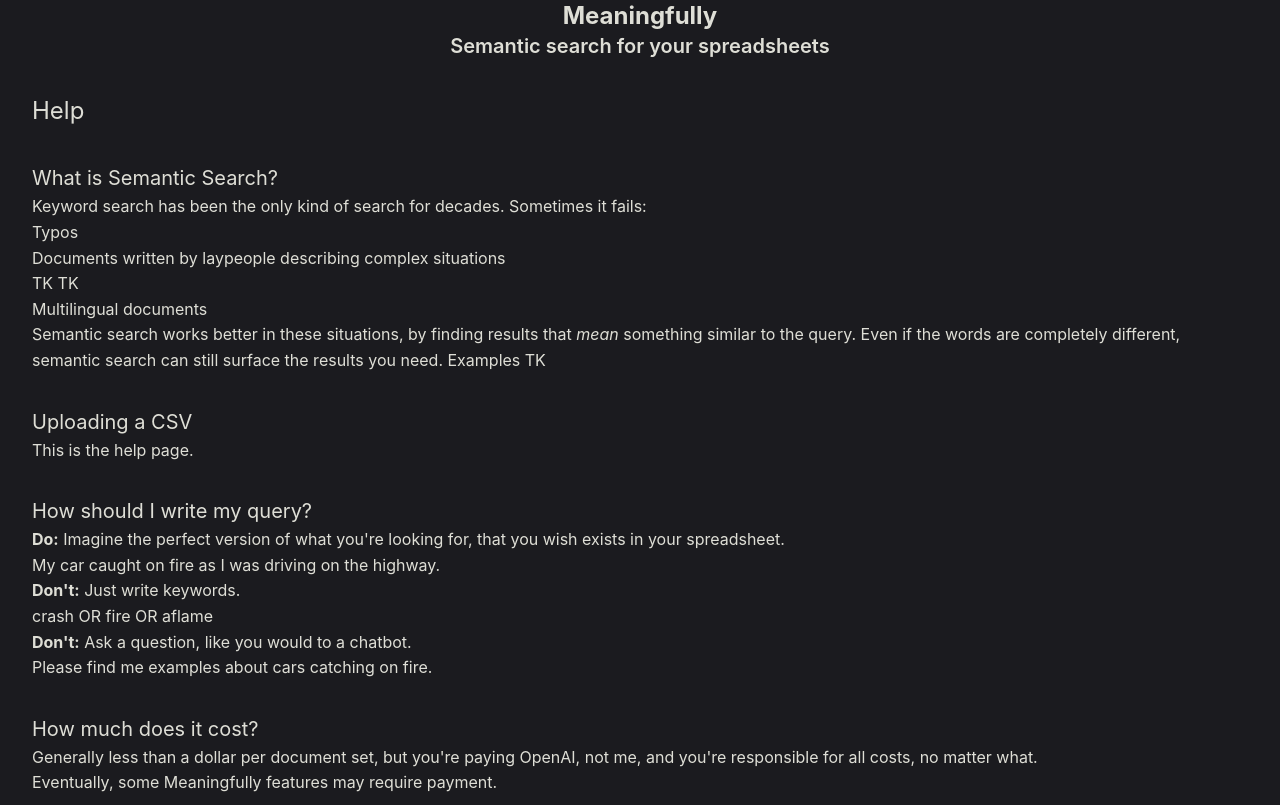
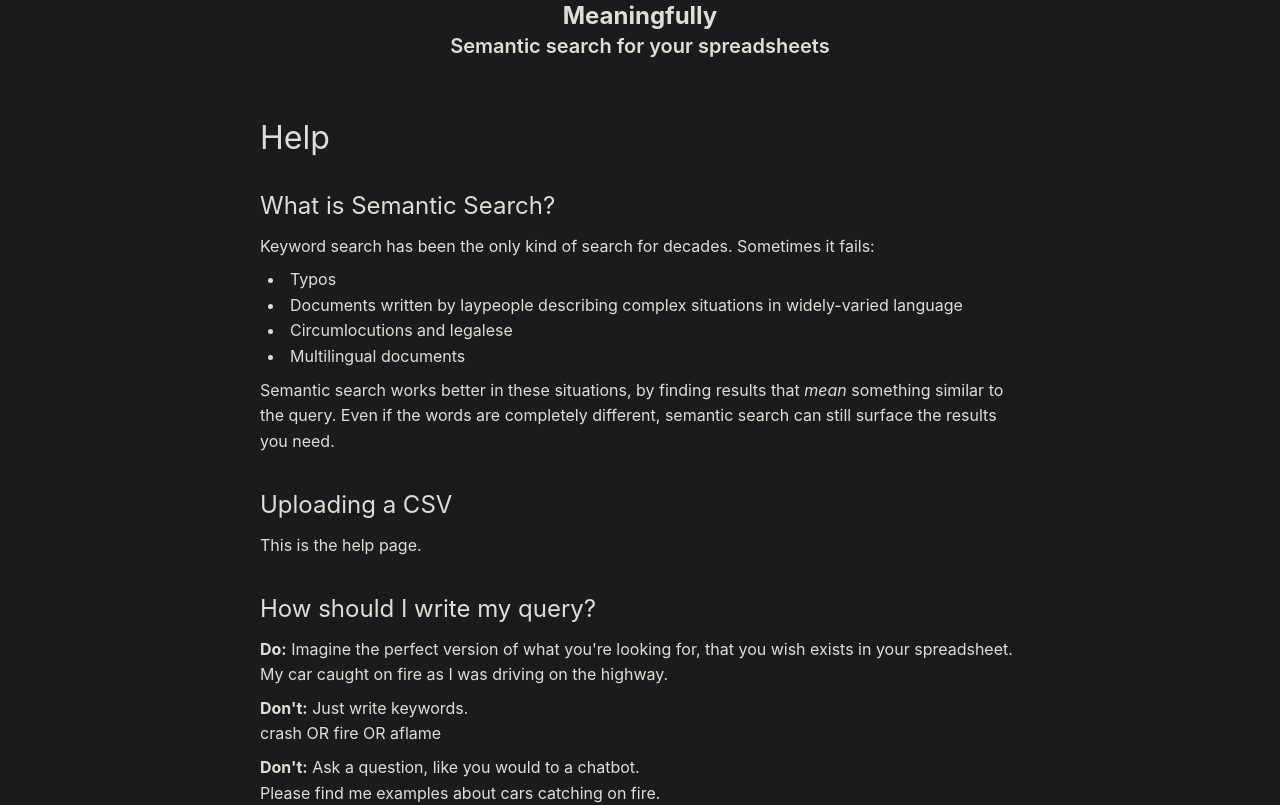
Before and after one commit to jeremybmerrill/meaningfully, a Svelte app: page /help in a window 1280 px wide. Shown: the top 805 px of the page. Built offline with nearby package versions, Linux system fonts and the light colour scheme.

Commit message:
cleanup on help page

```diff
--- a/src/renderer/src/App.svelte
+++ b/src/renderer/src/App.svelte
@@ -4,8 +4,10 @@
   import FrontPage from './components/FrontPage.svelte'
   import ApiKeyPage from './components/ApiKeyPage.svelte'
   import HelpPage from './components/HelpPage.svelte'
+  import ApiKeyStatus from './components/ApiKeyStatus.svelte'
 //  import electronLogo from './assets/electron.svg'
 
+  let apiKeyStatus: ApiKeyStatus;
 </script>
 
 <!-- <img alt="logo" class="logo" src={electronLogo} /> -->
@@ -20,6 +22,8 @@
   <h2 class="text-xl font-semibold">
     Semantic search for your spreadsheets
   </h2>
+
+  <ApiKeyStatus bind:this={apiKeyStatus} on:settings-updated={() => apiKeyStatus.getSettings() } />
 
   <main class="container mx-auto px-4 py-8">
     <Route path="/" component={FrontPage} />
--- /dev/null
+++ b/src/renderer/src/components/ApiKeyStatus.svelte
@@ -0,0 +1,54 @@
+<script lang="ts">
+    import { onMount } from 'svelte';
+    import { Link } from 'svelte-routing'
+
+    let openAIKey: string = null;
+    let oLlamaModelType: string = null;
+    let oLlamaBaseURL: string = null;
+
+    $: noValidApiKeysSet = false;
+    const getSettings = async () => {
+        try {
+            const settings = await window.api.getSettings();
+            openAIKey = settings.openAIKey;
+            oLlamaModelType = settings.oLlamaModelType;
+            oLlamaBaseURL = settings.oLlamaBaseURL;
+            noValidApiKeysSet = !settings.openAIKey && !(settings.oLlamaModelType && settings.oLlamaBaseURL);
+        } catch (error) {
+            console.error('Error fetching settings:', error);
+        }
+    };
+
+    onMount(() => {
+        getSettings();
+    });
+</script>
+
+{#if noValidApiKeysSet }
+    <div class="alert alert-warning">
+        <p>No OpenAI API key is set. Please <Link to="/settings" class="text-blue text-decoration-line"><span class="text-blue text-decoration-line">add one</span></Link> (or details for another provider) in order to use Meaningfully.</p>
+    </div>
+{/if}
+
+
+<style>
+.alert {
+    padding: 10px;
+    background-color: #f8d7da;
+    color: #721c24;
+    border: 1px solid #f5c6cb;
+    border-radius: 5px;
+    margin-top: 20px;
+}
+.alert-warning {
+    background-color: #fff3cd;
+    color: #856404;
+    border-color: #ffeeba;
+}
+.alert :global(a) , .alert-warning :global(a) { /* hack */
+    color: #0d6efd;
+    text-decoration: underline;
+    cursor: pointer;
+    font-weight: bold;
+}
+</style>
--- a/src/renderer/src/components/HelpPage.svelte
+++ b/src/renderer/src/components/HelpPage.svelte
@@ -10,18 +10,16 @@
             Keyword search has been the only kind of search for decades. Sometimes it fails:
         </p>
 
-            <ol>
+            <ul>
                 <li>Typos</li>
-                <li>Documents written by laypeople describing complex situations</li>
-                <li>TK TK</li>
+                <li>Documents written by laypeople describing complex situations in widely-varied language</li>
+                <li>Circumlocutions and legalese</li>
                 <li>Multilingual documents</li>
-            </ol>
+            </ul>
         <p>
             Semantic search works better in these situations, by finding results that <i>mean</i> something
             similar to the query. Even if the words are completely different, semantic search can still
             surface the results you need.
-
-            Examples TK
         </p>
     </section>
     <section>
@@ -60,3 +58,41 @@
 
     </section>
 </div>
+
+<style>
+    .container {
+        max-width: 800px;
+        margin: 0 auto;
+        padding: 20px;
+    }
+
+    h1 {
+        font-size: 2rem;
+        margin-bottom: 1rem;
+    }
+
+    h2 {
+        font-size: 1.5rem;
+        margin-top: 1.5rem;
+        margin-bottom: 0.5rem;
+    }
+
+    p {
+        margin-bottom: 0.5rem;
+        margin-top: 0.5rem;
+    }
+
+    /* ol {
+        margin-left: 20px;
+    }
+    ol li {
+        list-style-type: decimal;
+        list-style-position: inside;
+        padding-left: 0.5rem;
+    } */
+    ul li {
+        list-style-type: disc;
+        list-style-position: inside;
+        padding-left: 0.5rem;
+    }
+</style>
```
